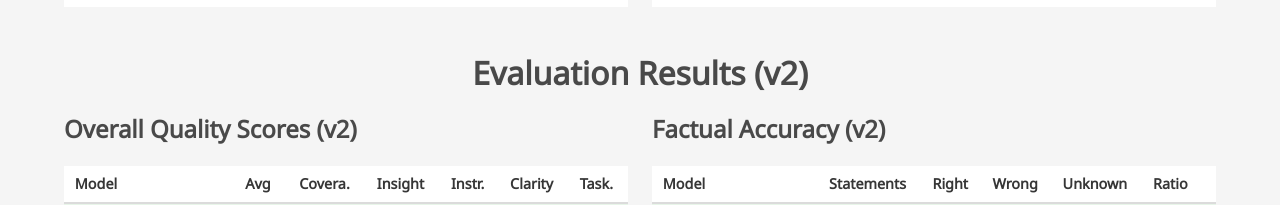
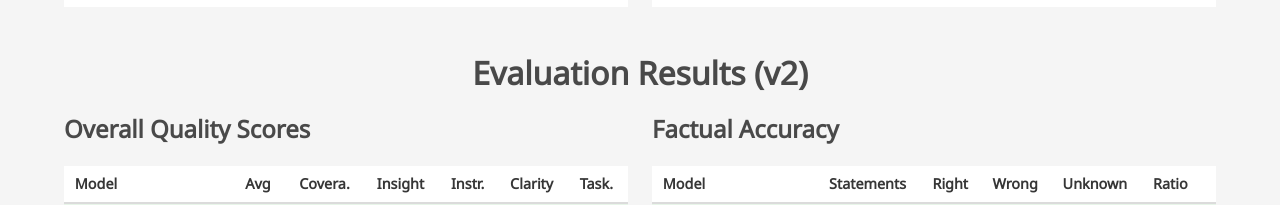
Before and after one commit to Infinity-AILab/deep_research_eval, a plain HTML site: page index.html in a window 1280 px wide. Shown: the part 3445-3650 px from the top of the page. Drawn offline with nearby package versions, Linux system fonts and the light colour scheme; some icons are missing; a web font is replaced by a local one.

Commit message:
Update index.html

```diff
--- a/index.html
+++ b/index.html
@@ -460,7 +460,7 @@
       <div class="content">
         <div class="columns">
           <div class="column">
-            <h3 class="title is-4">Overall Quality Scores (v2)</h3>
+            <h3 class="title is-4">Overall Quality Scores</h3>
             <div style="overflow-x: auto;">
               <table class="table is-striped is-fullwidth" style="font-size: 0.9rem;">
                 <thead>
@@ -544,7 +544,7 @@
           </div>
 
           <div class="column">
-            <h3 class="title is-4">Factual Accuracy (v2)</h3>
+            <h3 class="title is-4">Factual Accuracy</h3>
             <div style="overflow-x: auto;">
               <table class="table is-striped is-fullwidth" style="font-size: 0.9rem;">
                 <thead>
```
